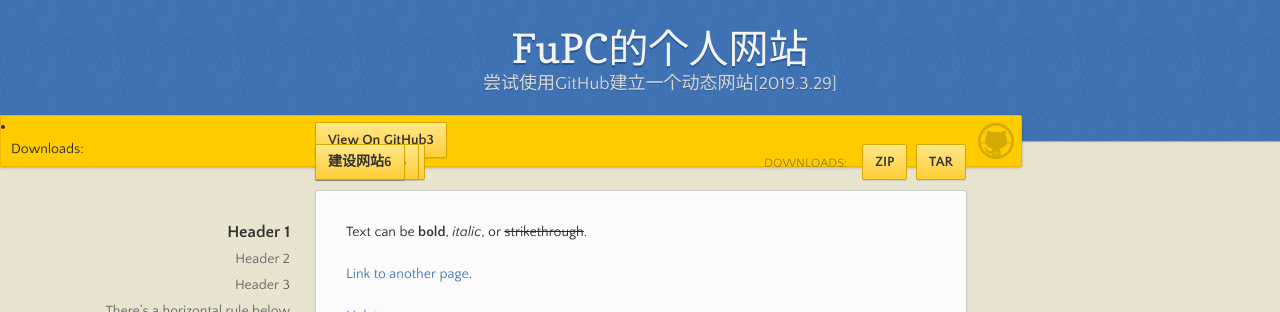
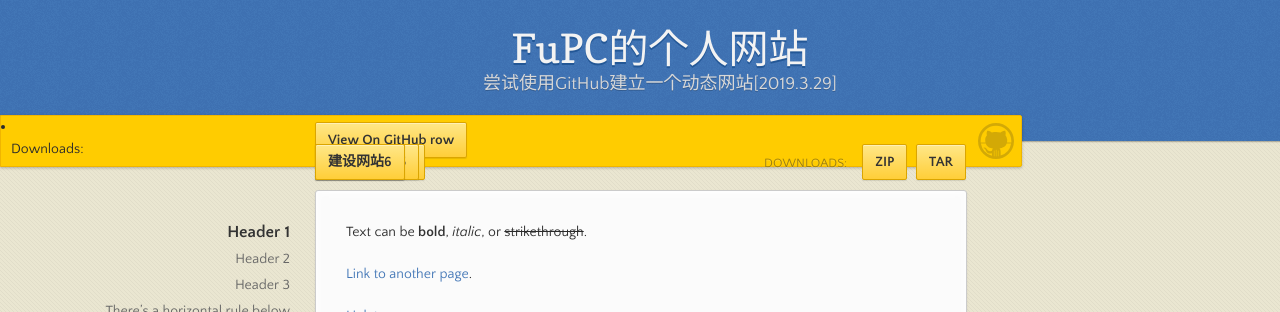
Before and after one commit to bmzk/MyWeb, a Jekyll site: the page built from index.md, in a window 1280 px wide. Shown: the top 312 px of the page. Built offline with Jekyll 4.4.1, drawn with Linux system fonts in a browser that asks for light colours.

Commit message:
Update default.html

```diff
--- a/_layouts/default.html
+++ b/_layouts/default.html
@@ -24,8 +24,8 @@
       <div id="banner">
         <span id="logo"></span>
 
-        <li><a href="{{ site.github.repository_url }}" class="button fork"><strong>View On GitHub3</strong></a></li>
-		<div>
+        <li><a href="{{ site.github.repository_url }}" class="button fork"><strong>View On GitHub row</strong></a></li>
+		<div class="row">
 		<ul>
 		<a href="http://www.runoob.com/" class="button fork" >建设网站2222</a>
 		<a href="http://www.runoob.com/" class="button fork" >建设网站3</a>
```
